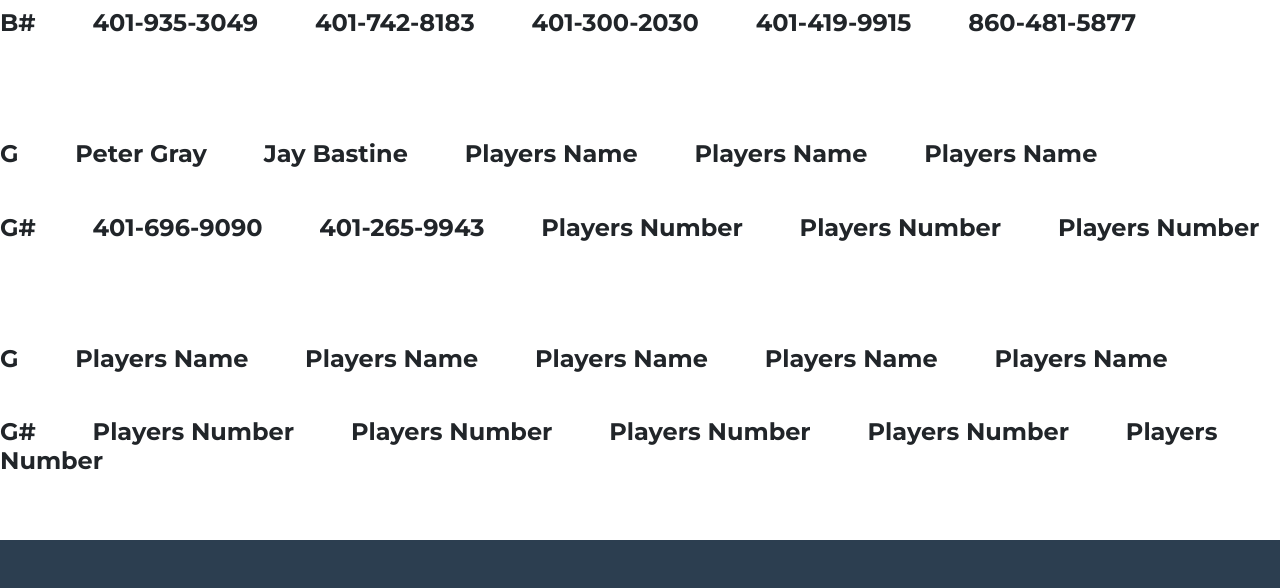
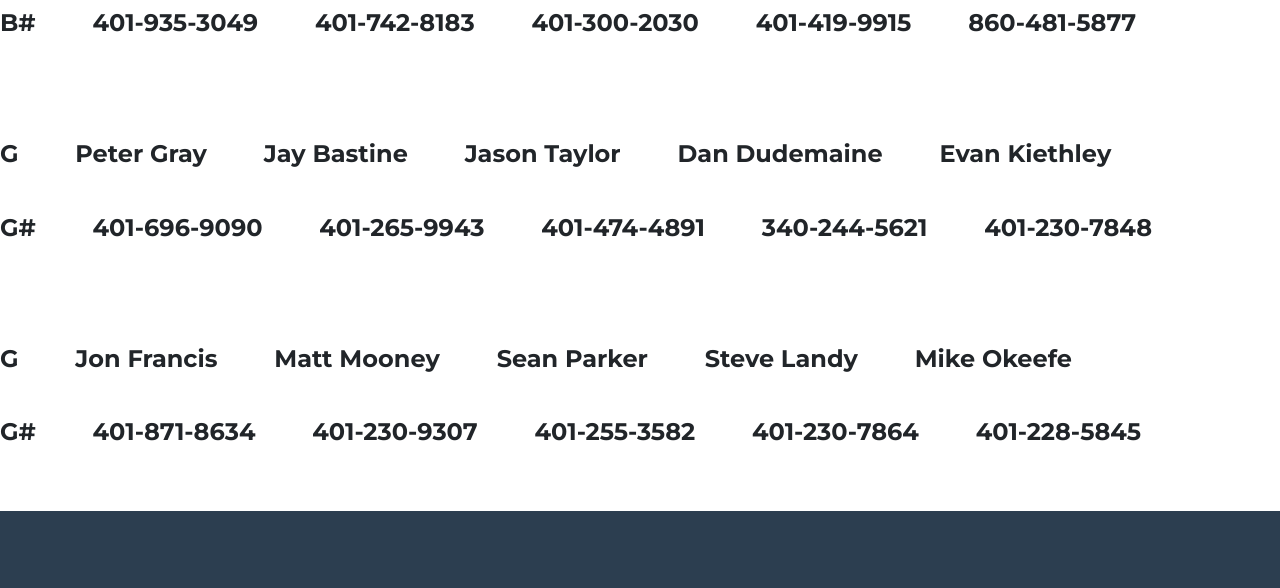
Before and after one commit to DominicJosephMitchell/SMHL, a website: page substitutes.html in a window 1280 px wide. Shown: the part 980-1568 px from the top of the page. Drawn offline with Linux system fonts and the light colour scheme.

Commit message:
subsgoalies

```diff
--- a/substitutes.html
+++ b/substitutes.html
@@ -207,35 +207,35 @@
       <p>G
         <span style="margin-left:50px;">Peter Gray</span>
         <span style="margin-left:50px;">Jay Bastine</span>
-        <span style="margin-left:50px;">Players Name</span>
-        <span style="margin-left:50px;">Players Name</span>
-        <span style="margin-left:50px;">Players Name</span>
+        <span style="margin-left:50px;">Jason Taylor</span>
+        <span style="margin-left:50px;">Dan Dudemaine</span>
+        <span style="margin-left:50px;">Evan Kiethley</span>
       </p>
       <br>
       <p>G#
         <span style="margin-left:50px;">401-696-9090</span>
         <span style="margin-left:50px;">401-265-9943</span>
-        <span style="margin-left:50px;">Players Number</span>
-        <span style="margin-left:50px;">Players Number</span>
-        <span style="margin-left:50px;">Players Number</span>
+        <span style="margin-left:50px;">401-474-4891</span>
+        <span style="margin-left:50px;">340-244-5621</span>
+        <span style="margin-left:50px;">401-230-7848</span>
       </p>
       <br>
       <br>
       <br>
       <p>G
-        <span style="margin-left:50px;">Players Name</span>
-        <span style="margin-left:50px;">Players Name</span>
-        <span style="margin-left:50px;">Players Name</span>
-        <span style="margin-left:50px;">Players Name</span>
-        <span style="margin-left:50px;">Players Name</span>
+        <span style="margin-left:50px;">Jon Francis</span>
+        <span style="margin-left:50px;">Matt Mooney</span>
+        <span style="margin-left:50px;">Sean Parker</span>
+        <span style="margin-left:50px;">Steve Landy</span>
+        <span style="margin-left:50px;">Mike Okeefe</span>
       </p>
       <br>
       <p>G#
-        <span style="margin-left:50px;">Players Number</span>
-        <span style="margin-left:50px;">Players Number</span>
-        <span style="margin-left:50px;">Players Number</span>
-        <span style="margin-left:50px;">Players Number</span>
-        <span style="margin-left:50px;">Players Number</span>
+        <span style="margin-left:50px;">401-871-8634</span>
+        <span style="margin-left:50px;">401-230-9307</span>
+        <span style="margin-left:50px;">401-255-3582</span>
+        <span style="margin-left:50px;">401-230-7864</span>
+        <span style="margin-left:50px;">401-228-5845</span>
       </p>
     </h4>
   </h4>
```
